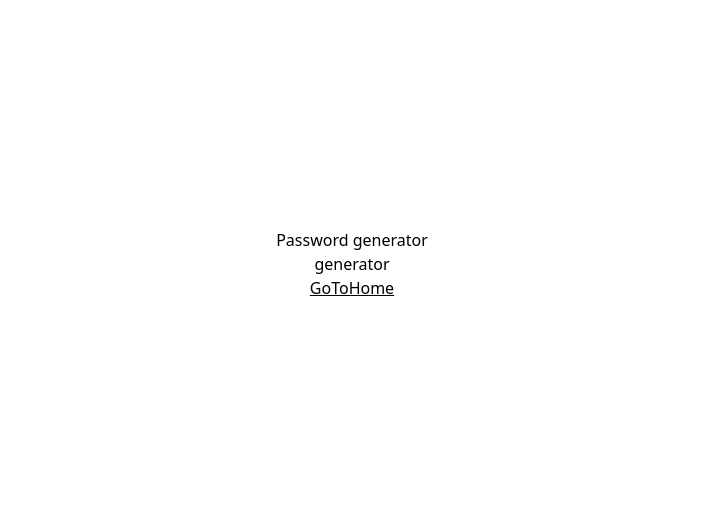
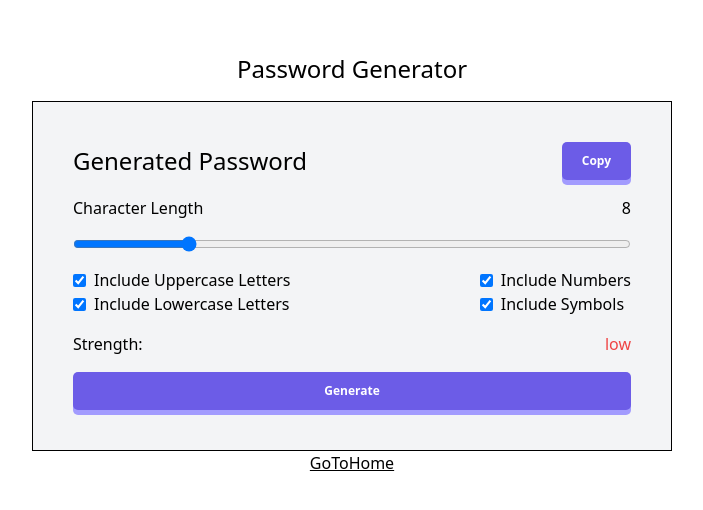
Before and after one commit to sameerkali/React_coding_round_practice, a React (Vite) app: page /three in a window 1280 px wide. Shown: the part 136-646 px from the top of the page, without its empty margins (288-991 px from the left). Built offline with nearby package versions, Linux system fonts and the light colour scheme.

Commit message:
password generator

```diff
--- a/src/All Assessment/assessment03/Three.jsx
+++ b/src/All Assessment/assessment03/Three.jsx
@@ -1,14 +1,139 @@
-import React from "react";
+import React, { useState } from "react";
 import GoToHome from "../../Components/GoToHome";
 
 const Three = () => {
+  const [password, setPassword] = useState("");
+  const [characterLength, setCharacterLength] = useState(8);
+  const [includeUpper, setIncludeUpper] = useState(true);
+  const [includeLower, setIncludeLower] = useState(true);
+  const [includeNumbers, setIncludeNumbers] = useState(true);
+  const [includeSymbols, setIncludeSymbols] = useState(true);
+  const [strength, setStrength] = useState("low");
+  const [color, setColor] = useState("text-red-500");
+
+  const handleCharacterLength = e => {
+    setCharacterLength(e.target.value);
+  };
+
+  const generatePassword = () => {
+    const upperCase = "ABCDEFGHIJKLMNOPQRSTUVWXYZ";
+    const lowerCase = "abcdefghijklmnopqrstuvwxyz";
+    const numbers = "0123456789";
+    const symbols = "!@#$%^&*()_+[]{}|;:,.<>?";
+    let allCharacters = "";
+
+    if (includeUpper) allCharacters += upperCase;
+    if (includeLower) allCharacters += lowerCase;
+    if (includeNumbers) allCharacters += numbers;
+    if (includeSymbols) allCharacters += symbols;
+    if (!includeSymbols && !includeNumbers && !includeLower && !includeUpper)
+      allCharacters += upperCase;
+
+    let generatedPassword = "";
+    for (let i = 0; i < characterLength; i++) {
+      const randomIndex = Math.floor(Math.random() * allCharacters.length);
+      generatedPassword += allCharacters[randomIndex];
+    }
+
+    setPassword(generatedPassword);
+    setStrength(getStrength(generatedPassword));
+  };
+
+  const getStrength = password => {
+    let strength = "low";
+    setColor('text-red-500')
+    if (password.length > 14) {
+      strength = "high";
+      setColor("text-green-500")
+    } else if (password.length > 8) {
+      strength = "medium";
+      setColor("text-yellow-500")
+    }
+    return strength;
+  };
+
   return (
     <div className="flex flex-col justify-center items-center h-screen">
-      <div>Password generator</div>
-      <div>
-        <p>generator</p>
+      <div className="text-2xl mb-4">Password Generator</div>
+      <div className="bg-gray-100 w-1/2 border border-black p-10 flex flex-col gap-4">
+        <div className="flex justify-between items-center">
+          <p className={`text-2xl`}>
+            {password || "Generated Password"}
+          </p>
+          <button
+            className="custom-button"
+            onClick={() => navigator.clipboard.writeText(password)}
+          >
+            Copy
+          </button>
+        </div>
+        <div className="flex justify-between items-center">
+          <p>Character Length</p>
+          <p>
+            {characterLength}
+          </p>
+        </div>
+        <div className="flex justify-between items-center">
+          <input
+            className="w-full"
+            type="range"
+            min="6"
+            max="16"
+            value={characterLength}
+            onChange={ (e) => handleCharacterLength(e)}
+          />
+        </div>
+        <div className="flex justify-between">
+          <div>
+            <div className="flex items-center">
+              <input
+                type="checkbox"
+                checked={includeUpper}
+                onChange={() => setIncludeUpper(!includeUpper)}
+              />
+              <label className="ml-2">Include Uppercase Letters</label>
+            </div>
+            <div className="flex items-center">
+              <input
+                type="checkbox"
+                checked={includeLower}
+                onChange={() => setIncludeLower(!includeLower)}
+              />
+              <label className="ml-2">Include Lowercase Letters</label>
+            </div>
+          </div>
+          <div>
+            <div className="flex items-center">
+              <input
+                type="checkbox"
+                checked={includeNumbers}
+                onChange={() => setIncludeNumbers(!includeNumbers)}
+              />
+              <label className="ml-2">Include Numbers</label>
+            </div>
+            <div className="flex items-center">
+              <input
+                type="checkbox"
+                checked={includeSymbols}
+                onChange={() => setIncludeSymbols(!includeSymbols)}
+              />
+              <label className="ml-2">Include Symbols</label>
+            </div>
+          </div>
+        </div>
+        <div className="flex justify-between">
+          <p>Strength:</p>
+          <p className={` ${color}`}>
+            {strength}
+          </p>
+        </div>
+        <div className="flex justify-between">
+          <button className="custom-button w-full" onClick={generatePassword}>
+            Generate
+          </button>
+        </div>
       </div>
-      <GoToHome/>
+      <GoToHome />
     </div>
   );
 };
```
Also changed, not shown: src/All Assessment/assessment03/password_generator.png (added).
